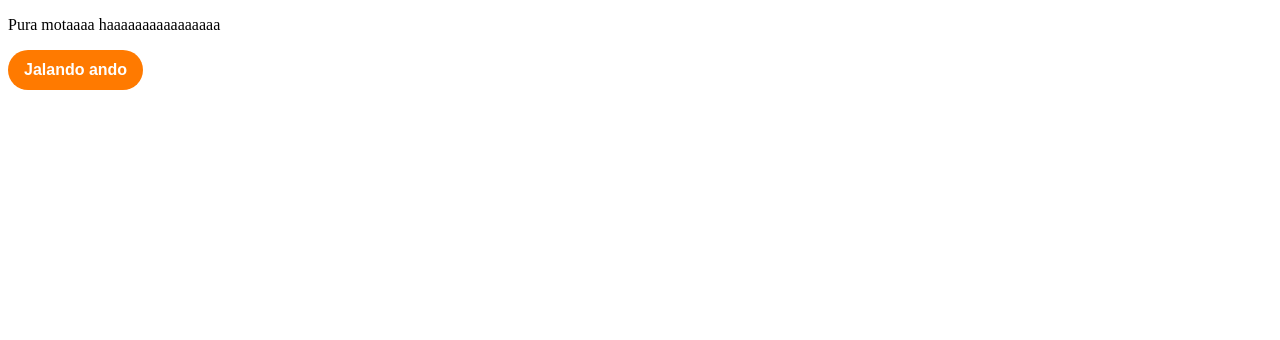
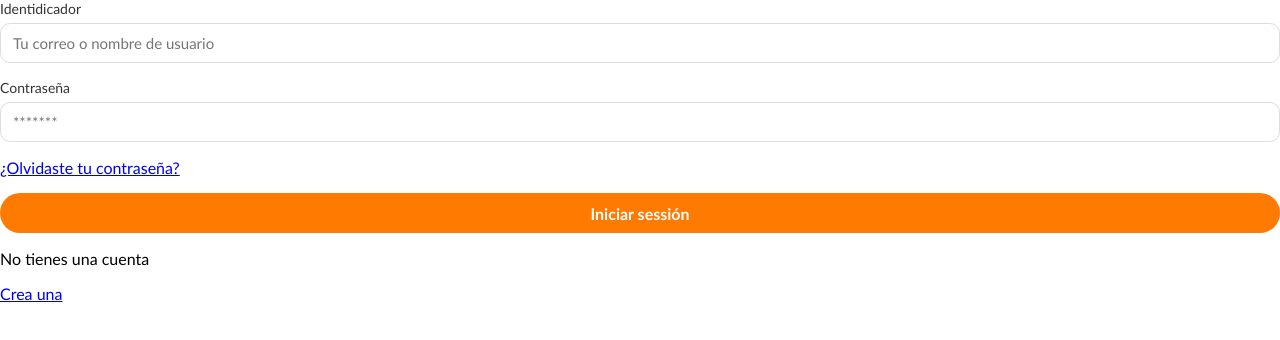
Before and after one commit to el-yisus-dev/taxonomy-frontend, a React (Vite) app: page / in a window 1280 px wide. Shown: the top 340 px of the page. Built offline with nearby package versions, Linux system fonts and the light colour scheme.

Commit message:
feat(auth): adding the views dummie in the router

```diff
--- a/index.html
+++ b/index.html
@@ -4,7 +4,8 @@
     <meta charset="UTF-8" />
     <link rel="icon" type="image/svg+xml" href="/vite.svg" />
     <meta name="viewport" content="width=device-width, initial-scale=1.0" />
-    <title>taxonomy-frontend</title>
+    <link href='https://unpkg.com/boxicons@2.1.4/css/boxicons.min.css' rel='stylesheet'>
+    <title>AnimalDex</title>
   </head>
   <body>
     <div id="root"></div>
--- /dev/null
+++ b/src/auth/pages/ForgetPasswordPage/index.jsx
@@ -0,0 +1,5 @@
+export const ForgetPasswordPage = () => {
+    return (
+        <h1>Y yo aguanto todo, así le dije a mi ama cuando miro que ya dejaba de ser morro</h1>
+    )
+}
--- a/src/auth/pages/LoginPage/index.jsx
+++ b/src/auth/pages/LoginPage/index.jsx
@@ -1,10 +1,49 @@
+import { useState } from "react";
+
 import Button from "@shared/Button";
+import FormRow from "@shared/FormRow";
+import Input from "@shared/Input";
+
+import "./style.css";
+import { Link } from "react-router-dom";
 
 export const LoginPage = () => {
+
+    const [form, setForm] = useState({
+        identifier: ""
+    })
+
     return(
-        <>
-            <p>Pura motaaaa haaaaaaaaaaaaaaaa</p>
-            <Button>Jalando ando</Button>
-        </>
+        <section className="login">
+            <form className="login__form">
+                <FormRow>
+                    <Input
+                        label="Identidicador"
+                        placeholder="Tu correo o nombre de usuario"
+                    />
+                </FormRow>
+                <FormRow>
+                    <Input
+                        label="Contraseña"
+                        placeholder="*******"
+                        type="password"
+                    />
+                </FormRow>
+                <FormRow colums={2}>
+                    <Link to="forget-password">
+                    ¿Olvidaste tu contraseña?
+                </Link>
+                </FormRow>
+                <FormRow>
+                    <Button>Iniciar sessión</Button>
+                </FormRow>
+                <FormRow>
+                    <p>No tienes una cuenta</p>
+                    <Link to="/register">
+                        <p>Crea una</p>
+                    </Link>
+                </FormRow>
+            </form>
+        </section>
     )
 }
--- /dev/null
+++ b/src/auth/pages/RegisterPage/index.jsx
@@ -0,0 +1,5 @@
+export const RegisterPage = () => {
+    return (
+        <h1>Estoy loco lalalalala</h1>
+    )
+}
--- a/src/index.css
+++ b/src/index.css
@@ -1,3 +1,10 @@
+* {
+    padding: 0px;
+    margin: 0px;
+    box-sizing: border-box;
+    font-family:'Gill Sans', 'Gill Sans MT', Calibri, 'Trebuchet MS', sans-serif;
+}
+
 body.dark {
   --bg-primary: #0B1120;
   --bg-surface: #111827;
--- /dev/null
+++ b/src/shared/FormRow/index.jsx
@@ -0,0 +1,14 @@
+import "./style.css";
+
+export default function FormRow({ children, columns = 1 }) {
+  return (
+    <div
+      className="form-row"
+      style={{
+        gridTemplateColumns: `repeat(${columns}, 1fr)`,
+      }}
+    >
+      {children}
+    </div>
+  );
+}
--- /dev/null
+++ b/src/shared/FormRow/style.css
@@ -0,0 +1,6 @@
+.form-row {
+  display: grid;
+  gap: 16px;
+  width: 100%;
+  margin-bottom: 16px;
+}
```
Also changed, not shown: src/router.jsx (+18 -4 lines), src/auth/pages/ForgetPasswordPage/style.css (added), src/auth/pages/RegisterPage/style.css (added), src/shared/constants/paths.js (added).
